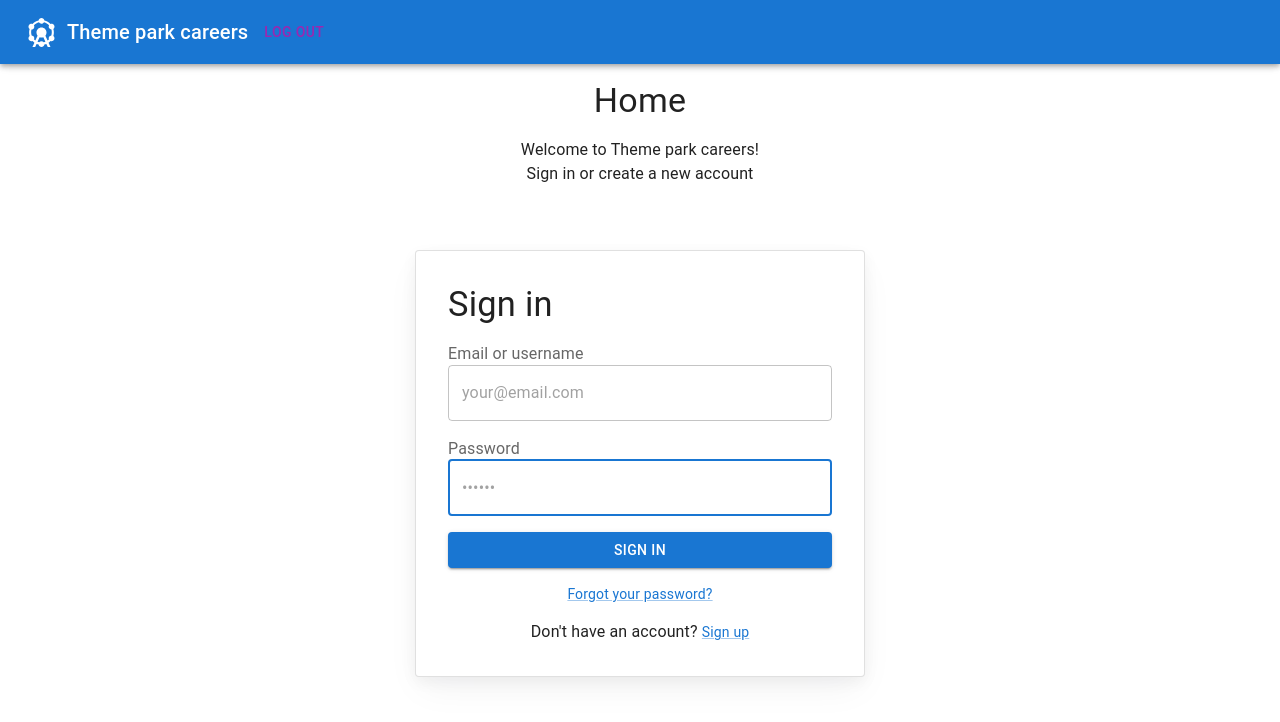
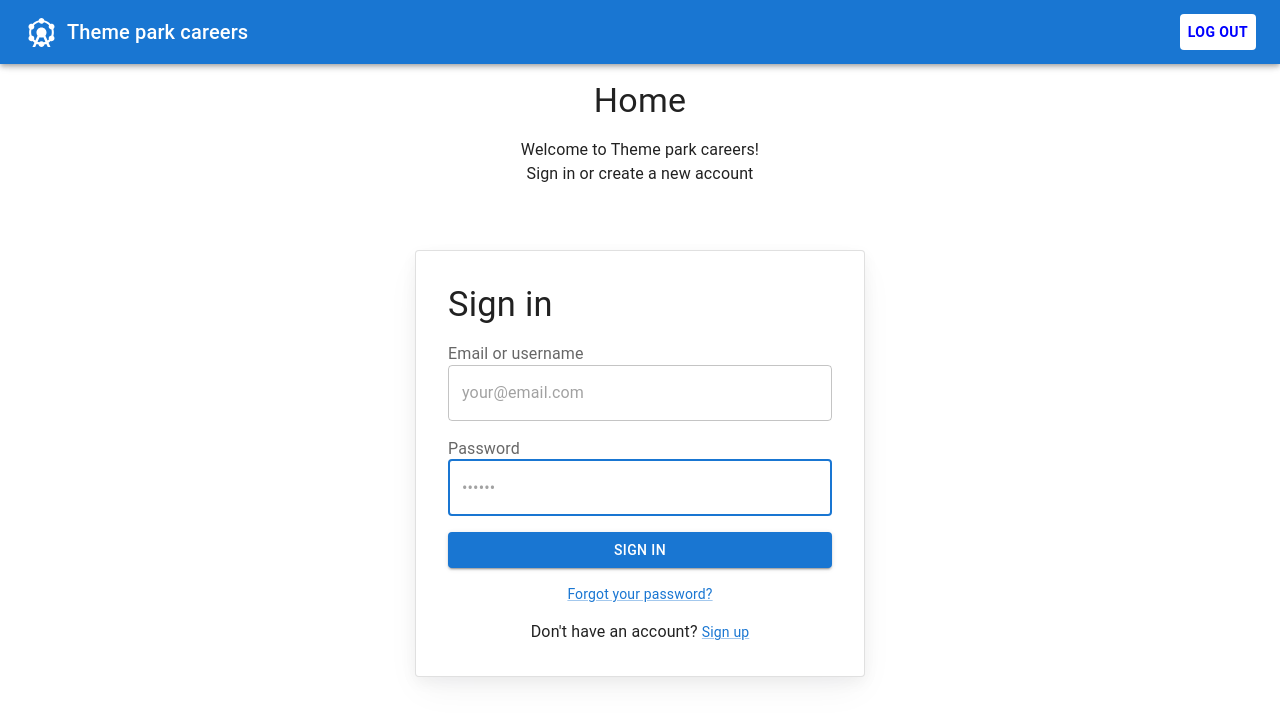
Before and after one commit to ponkinnm/IV1201-frontend, a React (Vite) app: page / in a window 1280 px wide. Shown: the top 722 px of the page. Built offline with nearby package versions, Linux system fonts and the light colour scheme; sample sign-in values are in the browser's storage.

Commit message:
Added styling to log out button

```diff
--- a/src/components/Header.tsx
+++ b/src/components/Header.tsx
@@ -1,6 +1,6 @@
 import { AppBar, Box, Toolbar, Typography, Button } from '@mui/material';
 import { Attractions } from '@mui/icons-material';
-import { Link } from 'react-router-dom';
+import { Link, useNavigate } from 'react-router-dom';
 import { useEffect, useState } from 'react';
 import { isAuthenticated, logout} from '../utils/auth';
 
@@ -16,27 +16,33 @@ function Header() {
     updateAuth();
 
     //Listen to storage to check if the JWT token have been added or removed.
-    window.addEventListener('storage', updateAuth);
+    window.addEventListener("storage", updateAuth);
 
     return () => {
-      window.removeEventListener('storage', updateAuth);
+      window.removeEventListener("storage", updateAuth);
     };
 
   }, []);
 
   return (
-    <AppBar position="sticky" sx={{ width: '100dvw' }}>
-      <Toolbar sx={{ justifyContent: 'space-between' }}>
+    <AppBar position="sticky" sx={{ width: "100d%" }}>
+      <Toolbar sx={{ display: "flex", justifyContent: "space-between", width:"100%"}}>
         <Link to="/">
-          <Box sx={{ display: 'flex', alignItems: 'center', gap: 1 }}>
-            <Attractions htmlColor="white" fontSize={'large'} />
+          <Box sx={{ display: "flex", alignItems: "center", gap: 1 }}>
+            <Attractions htmlColor="white" fontSize={"large"} />
             <Typography color="white" component="div" variant="h6">
               Theme park careers
             </Typography>
-            {auth && (
-              <Button color="secondary" onClick={()=>{logout(); setAuth(false)}}>Log out</Button>
-            )}
           </Box>
+        </Link>
+        <Link to="/">
+          {auth && (
+            <Button
+              sx={{ ml: "auto", color: "blue", backgroundColor: "white", fontWeight: "bold", "&:hover": {backgroundColor: "lightgray"}}}
+              color="secondary"
+              onClick={()=>{logout(); setAuth(false)}}
+            >Log out</Button>
+          )}
         </Link>
       </Toolbar>
     </AppBar>
```
